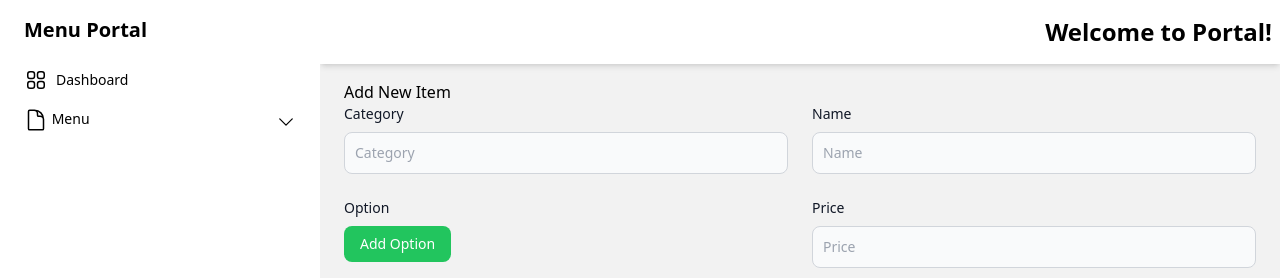
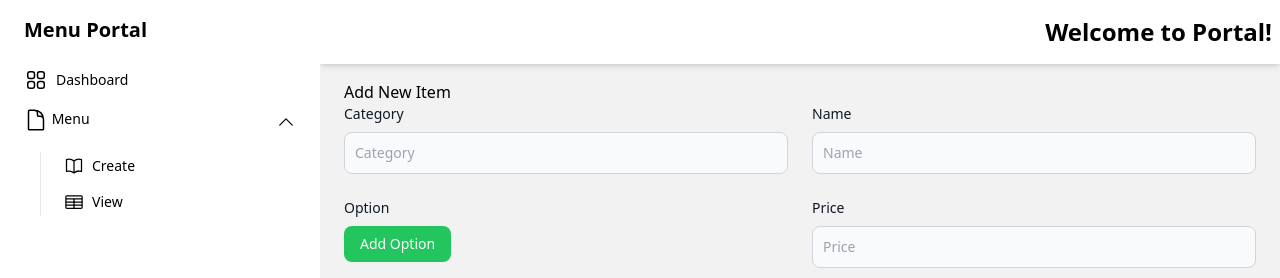
Before and after one commit to JDanica15/fullstack_firebase, a React (Create React App) app in the folder firebase_proj/: page /app/menu/create in a window 1280 px wide. Shown: the top 278 px of the page. Built offline with nearby package versions, Linux system fonts and the light colour scheme.

Commit message:
Fix active state and responsive

```diff
--- a/firebase_proj/src/components/FormError/FormInput.js
+++ b/firebase_proj/src/components/FormError/FormInput.js
@@ -2,8 +2,9 @@ import React from "react";
 
 const FormInputError = ({ fieldName, label, type, value, error, onChange, placeholder }) => {
     const getFieldClass = (fieldName) => {
-        return error ? 'border-rose-600 focus:ring-rose-500 focus:border-rose-500 dark:bg-gray-700 dark:border-rose-600 dark:placeholder-gray-400 dark:text-white dark:focus:ring-rose-500 dark:focus:border-rose-600'
-                     : 'border-gray-300 focus:ring-blue-500 focus:border-blue-500 dark:bg-gray-700 dark:border-gray-600 dark:placeholder-gray-400 dark:text-white dark:focus:ring-blue-500 dark:focus:border-blue-500';
+        return error
+            ? 'border-rose-600 focus:ring-rose-500 focus:border-rose-500 dark:bg-gray-700 dark:border-rose-600 dark:placeholder-gray-400 dark:text-white dark:focus:ring-rose-500 dark:focus:border-rose-600'
+            : 'border-gray-300 focus:ring-blue-500 focus:border-blue-500 dark:bg-gray-700 dark:border-gray-600 dark:placeholder-gray-400 dark:text-white dark:focus:ring-blue-500 dark:focus:border-blue-500';
     };
 
     return (
@@ -18,11 +19,18 @@ const FormInputError = ({ fieldName, label, type, value, error, onChange, placeh
                 className={`${getFieldClass(fieldName)} bg-gray-50 border text-gray-900 text-sm rounded-lg block w-full p-2.5`}
                 type={type}
                 name={fieldName}
+                id={fieldName}
+                aria-describedby={`${fieldName}-error`}
                 placeholder={placeholder}
                 value={value}
                 onChange={onChange}
+                aria-invalid={!!error}
             />
-            {error && <p className="text-red-500 text-xs italic">{error}</p>}
+            {error && (
+                <p id={`${fieldName}-error`} className="text-red-500 text-xs italic" role="alert">
+                    {error}
+                </p>
+            )}
         </div>
     );
 };
--- a/firebase_proj/src/containers/LeftSideBar.js
+++ b/firebase_proj/src/containers/LeftSideBar.js
@@ -1,4 +1,4 @@
-import React from "react";
+import React, { useState } from "react";
 import { NavLink, Link, useLocation } from "react-router-dom";
 import routes from "../routes/sidebar";
 import XMarkIcon from "@heroicons/react/24/outline/XMarkIcon";
@@ -6,45 +6,58 @@ import SidebarSubmenu from "./SidebarSideMenu";
 
 const LeftSideBar = () => {
     const location = useLocation();
+    const [isOpen, setIsOpen] = useState(false);
 
-  const close = (e) => {
+    const toggleSidebar = () => {
+        setIsOpen(!isOpen);
         document.getElementById("left-sidebar-drawer").click();
     };
 
+    const closeSidebar = () => {
+        setIsOpen(false);
+        if (isOpen === false) document.getElementById("left-sidebar-drawer").click();
+    };
+
     return (
-    <div className="drawer-side  z-30">
-      <label htmlFor="left-sidebar-drawer" className="drawer-overlay"></label>
-      <ul className="menu  pt-2 w-80 bg-base-100 min-h-full text-base-content">
+        <div className={`drawer-side ${isOpen ? "active" : ""} z-30`}>
+            <label htmlFor="left-sidebar-drawer" className="drawer-overlay" onClick={closeSidebar}></label>
+
+            <ul className="menu pt-2 w-80 bg-base-100 min-h-full text-base-content">
                 <button
-          className="btn btn-ghost bg-base-300  btn-circle z-50 top-0 right-0 mt-4 mr-2 absolute lg:hidden"
-          onClick={() => close()}
+                    className="btn btn-ghost bg-base-300 btn-circle z-50 top-0 right-0 mt-4 mr-2 absolute lg:hidden"
+                    onClick={toggleSidebar}
                 >
                     <XMarkIcon className="h-5 inline-block w-5" />
                 </button>
 
                 <li className="mb-2 font-semibold text-xl">
-          <Link to={'/app/dashboard'}>Menu Portal</Link>
+                    <Link to={'/app/dashboard'} onClick={closeSidebar}>Menu Portal</Link>
                 </li>
-        {routes.map((route, k) => {
-          return (
+
+                {routes.map((route, k) => (
                     <li className="" key={k}>
-              {
-                route.submenu ?
-                  <SidebarSubmenu {...route} /> :
-                  (<NavLink
+                        {route.submenu ? (
+                            <SidebarSubmenu {...route} closeSidebar={closeSidebar} />
+                        ) : (
+                            <NavLink
                                 end
                                 to={route.path}
-                    className={({ isActive }) => `${isActive ? 'font-semibold  bg-base-200 ' : 'font-normal'}`} >
+                                className={({ isActive }) =>
+                                    `${isActive ? 'font-semibold bg-base-200' : 'font-normal'}`
+                                }
+                                onClick={closeSidebar}
+                            >
                                 {route.icon} {route.name}
-                    {
-                      location.pathname === route.path ? (<span className="absolute inset-y-0 left-0 w-1 rounded-tr-md rounded-br-md bg-primary "
-                        aria-hidden="true"></span>) : null
-                    }
-                  </NavLink>)
-              }
+                                {location.pathname === route.path && (
+                                    <span
+                                        className="absolute inset-y-0 left-0 w-1 rounded-tr-md rounded-br-md bg-primary"
+                                        aria-hidden="true"
+                                    ></span>
+                                )}
+                            </NavLink>
+                        )}
                     </li>
-          );
-        })}
+                ))}
             </ul>
         </div>
     );
--- a/firebase_proj/src/containers/SidebarSideMenu.js
+++ b/firebase_proj/src/containers/SidebarSideMenu.js
@@ -2,51 +2,56 @@ import ChevronDownIcon from "@heroicons/react/24/outline/ChevronDownIcon";
 import { useEffect, useState } from "react";
 import { Link, useLocation } from "react-router-dom";
 
-function SidebarSubmenu({ submenu, name, icon }) {
+function SidebarSubmenu({ submenu, name, icon, closeSidebar }) {
     const location = useLocation();
     const [isExpanded, setIsExpanded] = useState(false);
 
-    /** Open Submenu list if path found in routes, this is for directly loading submenu routes  first time */
+    /** Open Submenu list if path found in routes, this is for directly loading submenu routes first time */
     useEffect(() => {
         if (
             submenu.filter((m) => {
                 return m.path === location.pathname;
             })[0]
-        )
+        ) {
             setIsExpanded(true);
-    }, []);
+        } else {
+            setIsExpanded(false);
+        }
+    }, [location.pathname, submenu]);
+
+    const handleSubmenuClick = () => {
+        setIsExpanded(!isExpanded);
+    };
 
     return (
         <div className="flex flex-col">
             {/** Route header */}
-            <div className="w-full block" onClick={() => setIsExpanded(!isExpanded)}>
+            <div className="w-full block" onClick={handleSubmenuClick}>
                 {icon} {name}
                 <ChevronDownIcon
                     className={
-                        "w-5 h-5 mt-1 float-right delay-400 duration-500 transition-all  " +
+                        "w-5 h-5 mt-1 float-right delay-400 duration-500 transition-all " +
                         (isExpanded ? "rotate-180" : "")
                     }
                 />
             </div>
 
             {/** Submenu list */}
-            <div className={` w-full ` + (isExpanded ? "" : "hidden")}>
-                <ul className={`menu menu-compact`}>
-                    {submenu.map((m, k) => {
-                        return (
+            <div className={`w-full ${isExpanded ? "" : "hidden"}`}>
+                <ul className="menu menu-compact">
+                    {submenu.map((m, k) => (
                         <li key={k}>
-                                <Link to={m.path}>
+                            <Link to={m.path} onClick={closeSidebar}>
                                 {m.icon} {m.name}
-                                    {location.pathname == m.path ? (
+                                {location.pathname === m.path && (
                                     <span
-                                            className="absolute mt-1 mb-1 inset-y-0 left-0 w-1 rounded-tr-md rounded-br-md bg-primary "
+                                        className="absolute mt-1 mb-1 inset-y-0 left-0 w-1 rounded-tr-md rounded-br-md bg-primary"
                                         aria-hidden="true"
                                     ></span>
-                                    ) : null}
+                                )}
                             </Link>
                         </li>
-                        );
-                    })}
+                    ))}
                 </ul>
             </div>
         </div>
--- a/firebase_proj/src/routes/sidebar.js
+++ b/firebase_proj/src/routes/sidebar.js
@@ -1,7 +1,8 @@
 /** Icons are imported separatly to reduce build time */
 import Squares2X2Icon from "@heroicons/react/24/outline/Squares2X2Icon";
 import DocumentIcon from "@heroicons/react/24/outline/DocumentIcon";
-import UsersIcon from "@heroicons/react/24/outline/UsersIcon";
+import TableCellsIcon from "@heroicons/react/24/outline/TableCellsIcon";
+import BookOpenIcon from "@heroicons/react/24/outline/BookOpenIcon";
 
 const iconClasses = `h-6 w-6`;
 const submenuIconClasses = `h-5 w-5`;
@@ -14,18 +15,18 @@ const routes = [
   },
 
   {
-    path: "/app/menu",
+    path: "", //no url if submenu exists
     icon: <DocumentIcon className={`${iconClasses} inline` } />,
     name: "Menu",
     submenu: [
       {
-        path: 'menu/create',
-        icon: <UsersIcon className={submenuIconClasses} />,
+        path: '/app/menu/create',
+        icon: <BookOpenIcon className={submenuIconClasses} />,
         name: 'Create',
       },
       {
         path: '/app/menu',
-        icon: <UsersIcon className={submenuIconClasses} />,
+        icon: <TableCellsIcon className={submenuIconClasses} />,
         name: 'View',
       }
     ]
```
Lines whose indentation alone changed are shown as unchanged.
